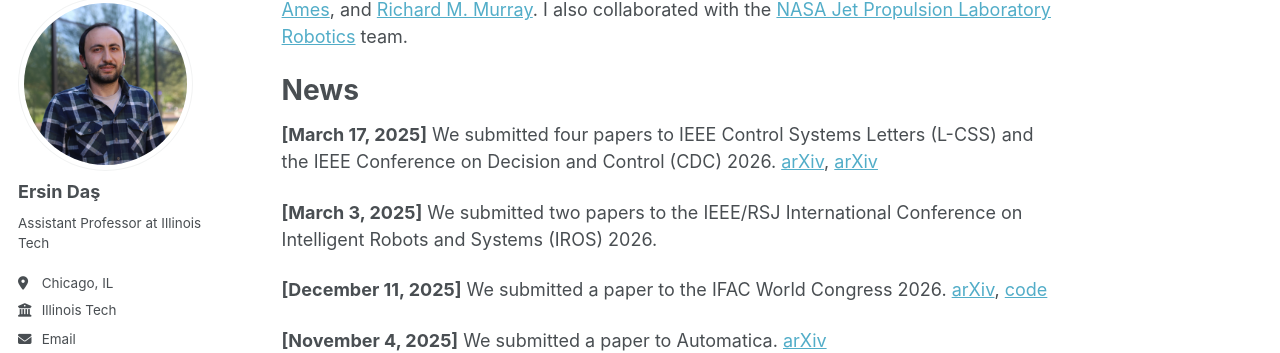
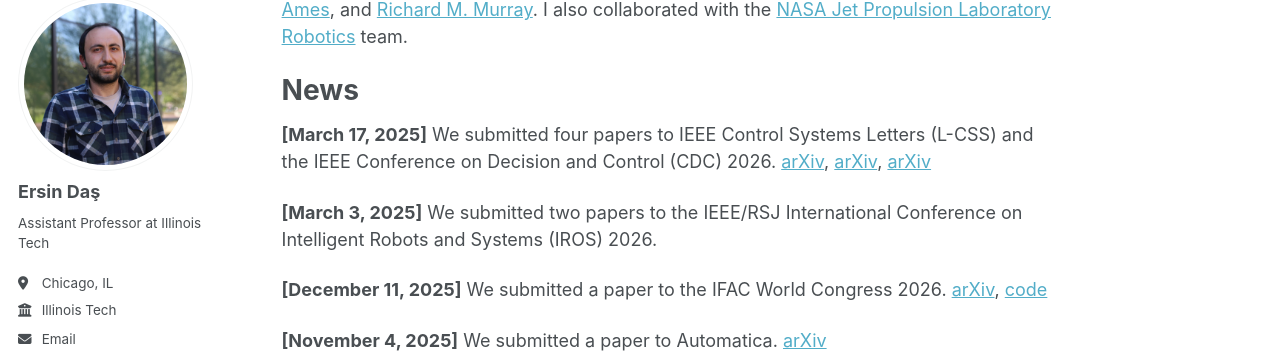
Before and after one commit to ersindas/ersindas.github.io, a Jekyll site: the page built from _pages/about.md, in a window 1280 px wide and 900 px high, scrolled down 355 px. Shown: the part 109-462 px from the top of the window. Built offline with Jekyll 4.4.1, drawn with Linux system fonts in a browser that asks for light colours; some web fonts are replaced.

Commit message:
Add a new arXiv link to the March 17 news entry

```diff
--- a/_pages/about.md
+++ b/_pages/about.md
@@ -18,7 +18,7 @@ Prior to joining Illinois Tech, I was a postdoctoral researcher in the [Burdick
 
 News
 ======
-**[March 17, 2025]** We submitted four papers to IEEE Control Systems Letters (L-CSS) and the IEEE Conference on Decision and Control (CDC) 2026. [arXiv](https://arxiv.org/pdf/2603.17097), [arXiv](https://arxiv.org/pdf/2603.18450)
+**[March 17, 2025]** We submitted four papers to IEEE Control Systems Letters (L-CSS) and the IEEE Conference on Decision and Control (CDC) 2026. [arXiv](https://arxiv.org/pdf/2603.17097), [arXiv](https://arxiv.org/pdf/2603.18450), [arXiv](https://arxiv.org/pdf/2603.24566)
 
 **[March 3, 2025]** We submitted two papers to the IEEE/RSJ International Conference on Intelligent Robots and Systems (IROS) 2026.
 
```
